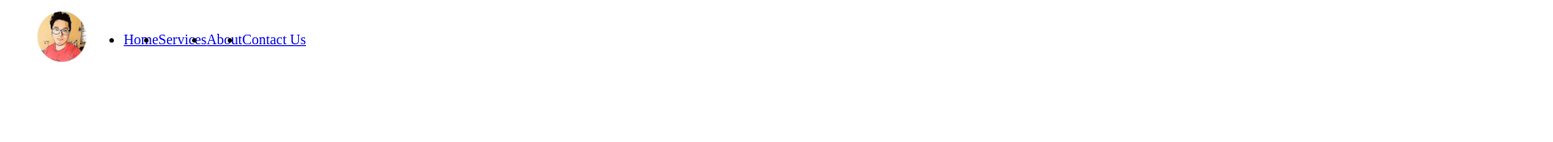
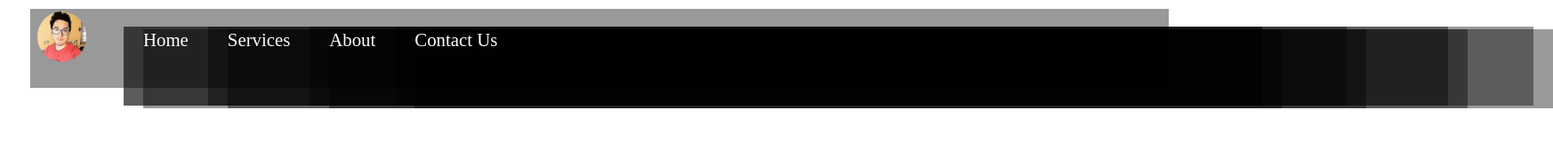
Before and after one commit to akashdwivedi98/FoodieJunkie, a plain HTML site: page index.html in a window 1280 px wide. Shown: the whole page at 89% size, 1746 px wide, since content can reach past the window. Drawn offline with Linux system fonts and the light colour scheme.

Commit message:
css_update

```diff
--- a/css/style.css
+++ b/css/style.css
@@ -26,6 +26,38 @@
 }
 
 /* Navigation Bar : List and Styling */
+
+#navbar{
+  position: relative;
+}
 #navbar ul{
     display: flex;
 }
+
+#navbar ::before{
+    content: "";
+    background-color: black;
+    position: absolute;
+    height: 100%;
+    width: 100%;
+    z-index: -1;
+    opacity: 0.4;
+}
+
+#navbar ul li{
+  list-style: none;
+  font-size: 1.3rem;
+}
+
+#navbar ul li a{
+  color:white;
+  display:block;
+  padding: 3px 22px;
+  border-radius: 20px;
+  text-decoration: none; /*for removing underline*/
+}
+
+#navbar ul li a:hover{
+  color:black;
+  background-color:white;
+}
```
